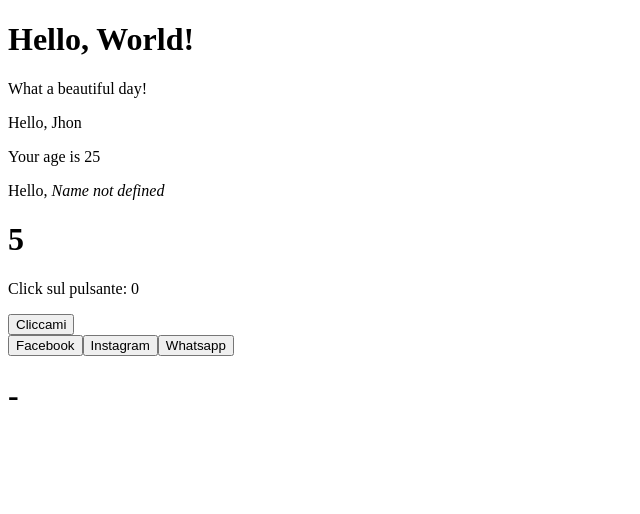
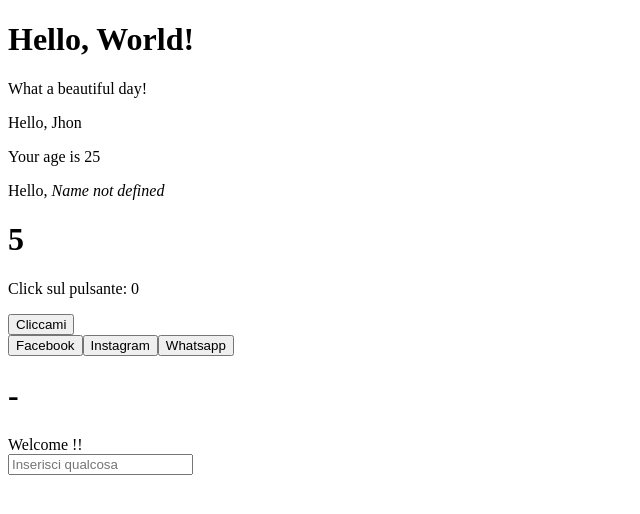
Before and after one commit to jbiasella/react-exercises, a React (Create React App) app in the folder my-app/: page / in a window 1280 px wide. Shown: the top 514 px of the page, without its empty margins (0-640 px from the left). Built offline with nearby package versions, Linux system fonts and the light colour scheme.

Commit message:
Create InteractiveWelcome

```diff
--- a/my-app/src/App.js
+++ b/my-app/src/App.js
@@ -5,7 +5,7 @@ import ClickCounter from "./CounterClick";
 import Hello from "./Hello";
 import Welcome from "./Welcome";
 import WelcomeDefault from "./WelcomeDefault";
-
+import  InteractiveWelcome from "./InteractiveWelcome";
 
 
 export default class App extends React.Component{
@@ -18,6 +18,7 @@ export default class App extends React.Component{
                 <Counter value={0} incrementInterval={1} incrementAmount={1000}/>
                 <ClickCounter />
                 <ClickTracker/>
+                <InteractiveWelcome/>
             </div>
         )
     }
--- /dev/null
+++ b/my-app/src/InteractiveWelcome.js
@@ -0,0 +1,28 @@
+import React from "react"
+
+export default class InteractiveWelcome extends React.Component{
+
+    state ={
+        username: ''
+    }
+
+    handleInputChange = (event) => {
+        const value = event.target.value
+
+        this.setState({
+            name : value
+        })
+    }
+    render(){
+        return(
+            <div>
+
+
+            <div>Welcome <strong>{this.state.name}</strong>!!</div>
+            <div>
+                <input name="username" type='text' placeholder="Inserisci qualcosa" value={this.state.text} onChange={this.handleInputChange}/>
+            </div>
+            </div>
+        )
+    }
+}
```
